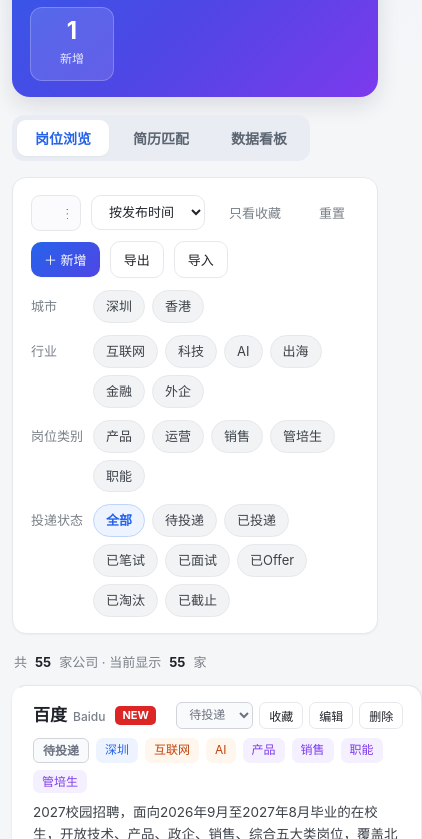
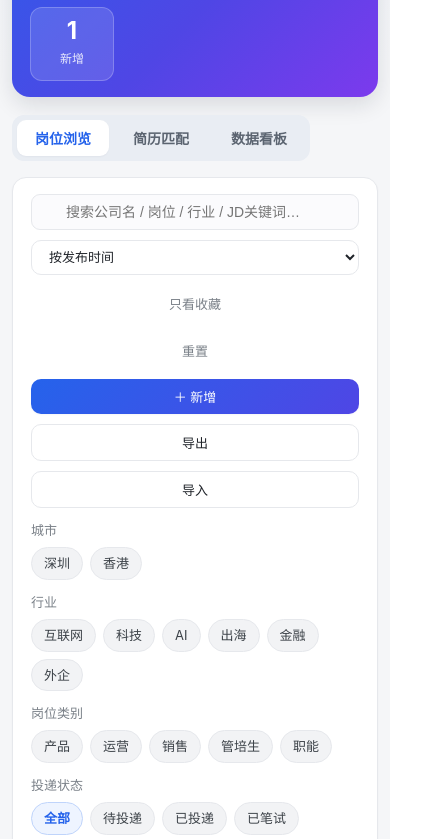
Before and after one commit to peiyingli1532-afk/campus-jobs, a plain HTML site: page index.html in a window 390 px wide. Shown: the part 213-1052 px from the top of the page, 422 px wide, since content can reach past the window. Drawn offline with Linux system fonts and the light colour scheme.

Commit message:
feat: 补全768px移动端响应式规则

```diff
--- a/style.css
+++ b/style.css
@@ -269,3 +269,20 @@
     .filter-label { width: 52px; }
     .score-wrap { width: 120px; }
   }
+
+  @media (max-width: 768px) {
+    /* 筛选组纵向排列 */
+    .filter-group { flex-direction: column; align-items: stretch; gap: 6px; }
+    .filter-label { width: auto; padding-top: 0; }
+    /* 卡片顶部纵向 + 操作按钮换行 */
+    .card .card-top { flex-direction: column; align-items: stretch; }
+    .card-actions { flex-wrap: wrap; }
+    /* 工具栏搜索行纵向堆叠 */
+    .toolbar .search-row { flex-direction: column; align-items: stretch; }
+    /* 看板条形图字号缩小 */
+    .bar-row { gap: 8px; }
+    .bar-label { font-size: 12px; width: 52px; }
+    .bar-count { font-size: 12px; }
+    /* sticky 降级为 relative */
+    .toolbar { position: relative; top: auto; }
+  }
```
